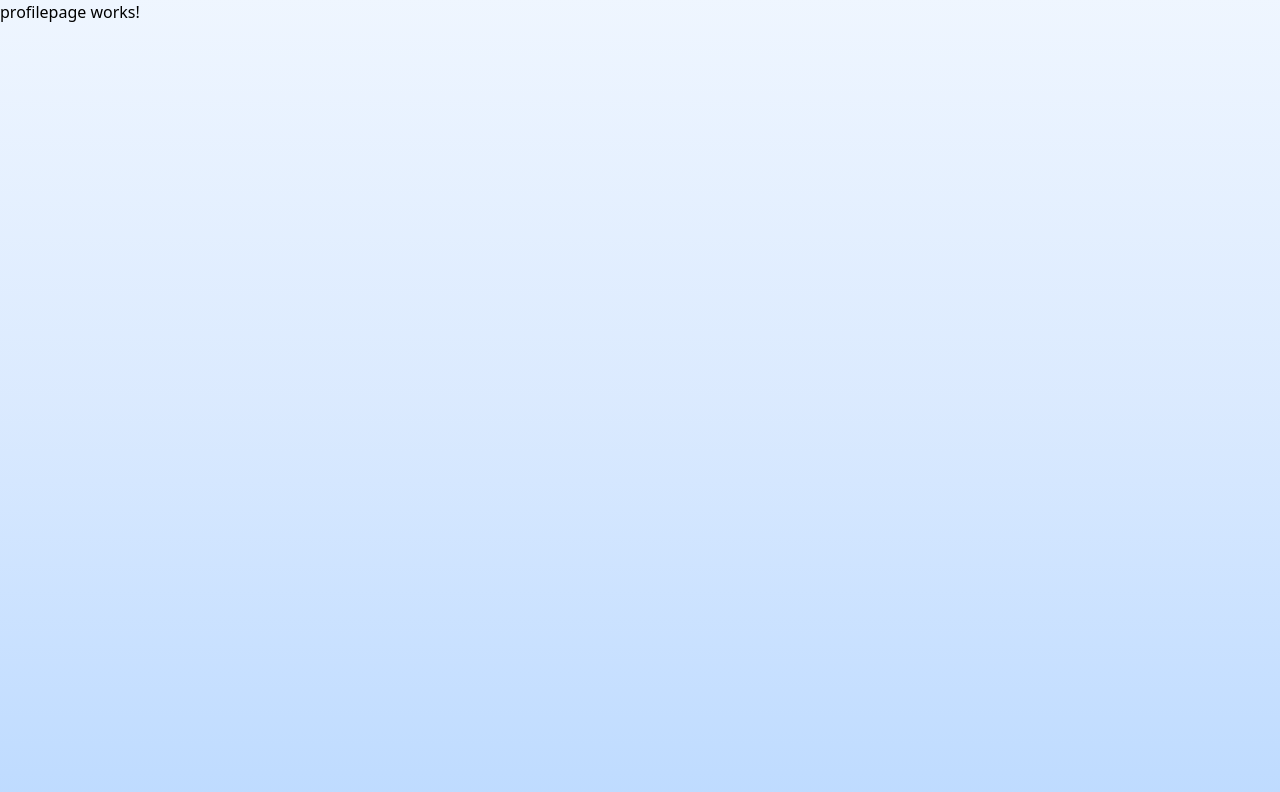
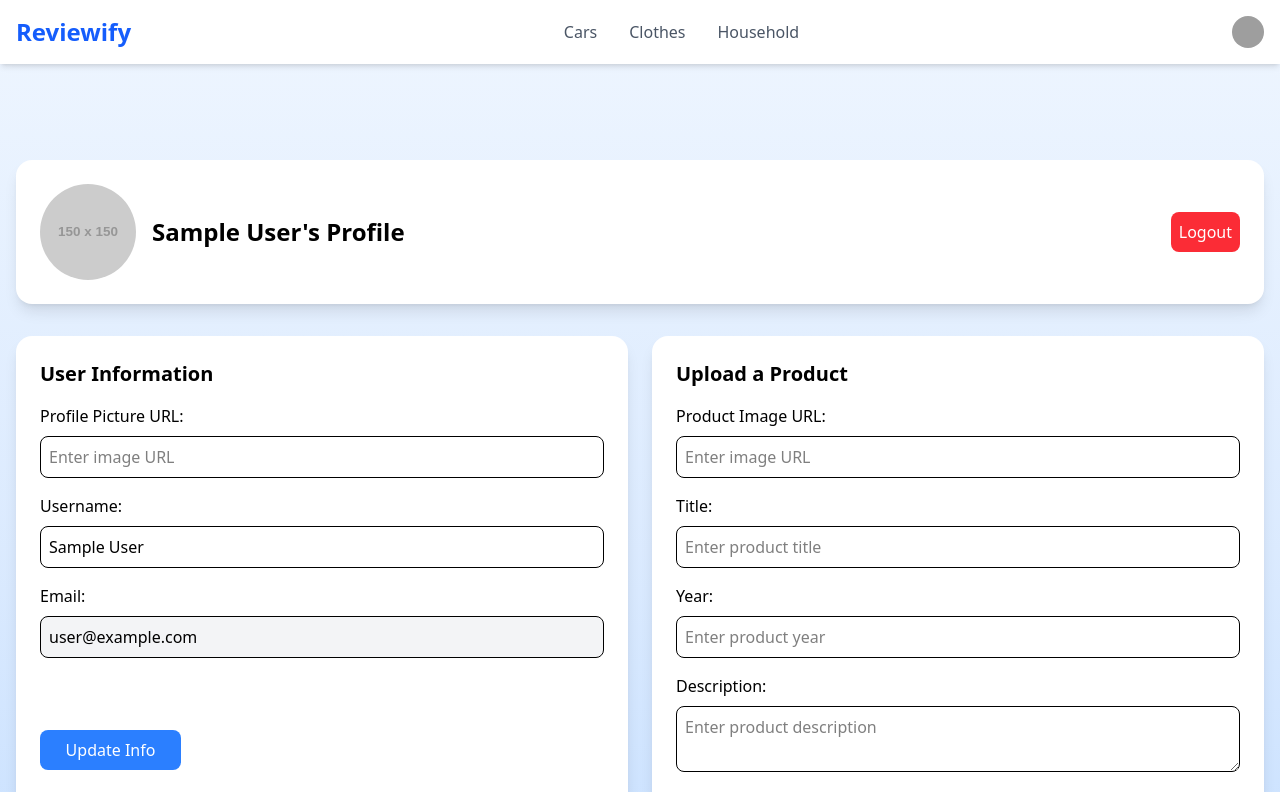
Before and after one commit to Jzak19/GSIWebsite, an Angular app: page /profile in a window 1280 px wide. Shown: the top 792 px of the page. Built offline with nearby package versions, Linux system fonts and the light colour scheme; no server answers; sample sign-in values are in the browser's storage; grey boxes are pictures that could not be loaded.

Commit message:
Added basic user page functionality

```diff
--- a/src/app/profilepage/profilepage.component.html
+++ b/src/app/profilepage/profilepage.component.html
@@ -1 +1,60 @@
-<p>profilepage works!</p>
+<app-navbar></app-navbar>
+
+<div class="max-w-7xl mx-auto p-4 mt-20">
+    <!-- Profile Header -->
+    <div class="bg-white rounded-2xl shadow-lg p-6 flex items-center justify-between">
+        <div class="flex items-center gap-4">
+          <img src="https://via.placeholder.com/150" alt="Profile" class="w-24 h-24 rounded-full object-cover" />
+          <h1 class="text-2xl font-semibold">{{ username }}'s Profile</h1>
+        </div>
+        <button class="bg-red-500 text-white p-2 rounded-lg hover:bg-red-800 cursor-pointer">Logout</button>
+      </div>
+
+    <!-- Main Content Section -->
+    <div class="grid grid-cols-1 md:grid-cols-2 gap-6 mt-8 mb-20">
+        <!-- User Info Section -->
+        <form [formGroup]="profileUpdateForm" (ngSubmit)="onUpdateInfo()" class="bg-white rounded-2xl shadow-lg p-6">
+          <h2 class="text-xl font-semibold mb-4">User Information</h2>
+
+          <label class="block mb-2">Profile Picture URL:</label>
+          <input type="text" placeholder="Enter image URL" class="w-full p-2 border rounded-lg mb-4" formControlName="imageURL" />
+
+          <label class="block mb-2">Username:</label>
+          <input type="text" placeholder="Enter username" class="w-full p-2 border rounded-lg mb-4" formControlName="username" />
+
+          <label class="block mb-2">Email:</label>
+          <p class="p-2 border rounded-lg bg-gray-100">{{ this.email }}</p>
+
+          <div class="flex flex-row sm:flex-col mt-12">
+            <button type="submit" class="w-1/4 mx-12 mt-6 bg-blue-500 text-white p-2 rounded-lg hover:bg-blue-800 cursor-pointer sm:mx-0">Update Info</button>
+            <button class="w-1/4 mx-12 mt-6 bg-red-500 text-white p-2 rounded-lg hover:bg-red-800 cursor-pointer sm:mx-0">Delete Account</button>
+          </div>
+        </form>
+
+
+        <!-- Product Upload Section -->
+        <form [formGroup]="productUploadForm" (ngSubmit)="onUploadProduct()">
+            <div class="bg-white rounded-2xl shadow-lg p-6">
+            <h2 class="text-xl font-semibold mb-4">Upload a Product</h2>
+
+            <label class="block mb-2">Product Image URL:</label>
+            <input type="text" formControlName="imageURL" placeholder="Enter image URL" class="w-full p-2 border rounded-lg mb-4" />
+
+            <label class="block mb-2">Title:</label>
+            <input type="text" formControlName="model" placeholder="Enter product title" class="w-full p-2 border rounded-lg mb-4" />
+
+            <label class="block mb-2">Year:</label>
+            <input type="text" formControlName="year" placeholder="Enter product year" class="w-full p-2 border rounded-lg mb-4" />
+
+            <label class="block mb-2">Description:</label>
+            <textarea placeholder="Enter product description" formControlName="description" class="w-full p-2 border rounded-lg"></textarea>
+
+            <button type="submit" class="w-1/4 mt-6 bg-blue-500 text-white p-2 rounded-lg hover:bg-blue-800 cursor-pointer">Upload product</button>
+            </div>
+        </form>
+      </div>
+    </div>
+
+
+
+<app-footer></app-footer>
--- a/src/app/profilepage/profilepage.component.ts
+++ b/src/app/profilepage/profilepage.component.ts
@@ -1,12 +1,71 @@
-import { Component } from '@angular/core';
+import { Component, OnInit } from '@angular/core';
+import { NavbarComponent } from "../../components/navbar/navbar.component";
+import { FooterComponent } from "../../components/footer/footer.component";
+import { AuthserviceService } from '../authservice.service';
+import { Router } from '@angular/router';
+import { onAuthStateChanged, User } from 'firebase/auth';
+import { ReactiveFormsModule, FormControl, FormGroup } from '@angular/forms';
 
 @Component({
   selector: 'app-profilepage',
   standalone: true,
-  imports: [],
+  imports: [NavbarComponent, FooterComponent, ReactiveFormsModule],
   templateUrl: './profilepage.component.html',
   styleUrl: './profilepage.component.css'
 })
-export class ProfilepageComponent {
+export class ProfilepageComponent implements OnInit{
+
+  public username: string = ''
+  public email: string = ''
+
+  constructor(private auth: AuthserviceService, private router: Router){}
+
+  profileUpdateForm = new FormGroup({
+    imageURL: new FormControl(''),
+    username: new FormControl(''),
+  });
+
+  productUploadForm = new FormGroup({
+    imageURL: new FormControl(''),
+    model: new FormControl(''),
+    year: new FormControl(''),
+    description: new FormControl(''),
+    type: new FormControl('')
+  })
+
+
+
+  ngOnInit(): void {
+     onAuthStateChanged(this.auth.getAuth(), (user: User | null) => {
+          if (!user) {
+            console.log('User is not logged in, returning to login page...');
+            this.router.navigate(['']);
+          } else {
+            console.log('User is logged in:', user);
+            this.username = this.auth.getAuth().currentUser?.displayName ||  this.auth.getAuth().currentUser?.email?.split('@')[0] || 'Guest user'
+            this.email = this.auth.getAuth().currentUser?.email || 'No email'
+
+            this.profileUpdateForm.patchValue({
+              username: this.username
+            });
+
+
+        }
+      });
+  }
+
+  onUpdateInfo() {
+    const updatedProfile = this.profileUpdateForm.value;
+    console.log("updated Profile Info: ", updatedProfile)
+  }
+
+  onUploadProduct(){
+    const newProduct = this.productUploadForm.value;
+    console.log("new Product: ", newProduct)
+  }
+
+  onDeleteAccount(){
+    console.log("Deleting account")
+  }
 
 }
--- a/src/app/userpage/userpage.component.html
+++ /dev/null
@@ -1 +0,0 @@
-<p>userpage works!</p>
```
Also changed, not shown: src/app/userpage/userpage.component.ts (deleted, +0 -12 lines), src/app/userpage/userpage.component.css (deleted), 1 other file (tests, documents, lock files or other folders).
